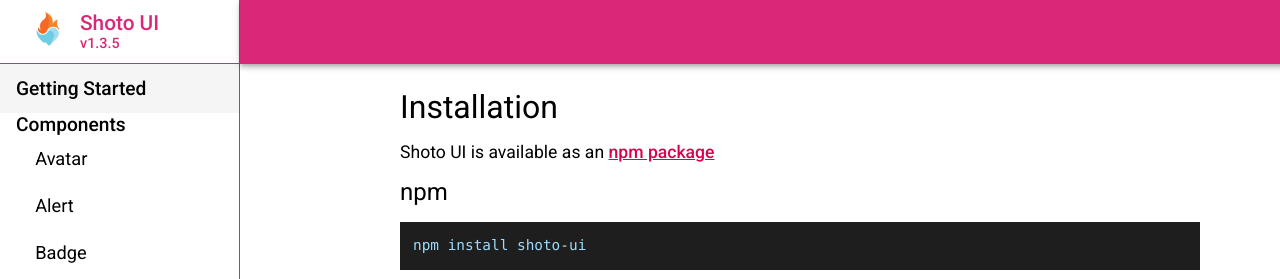
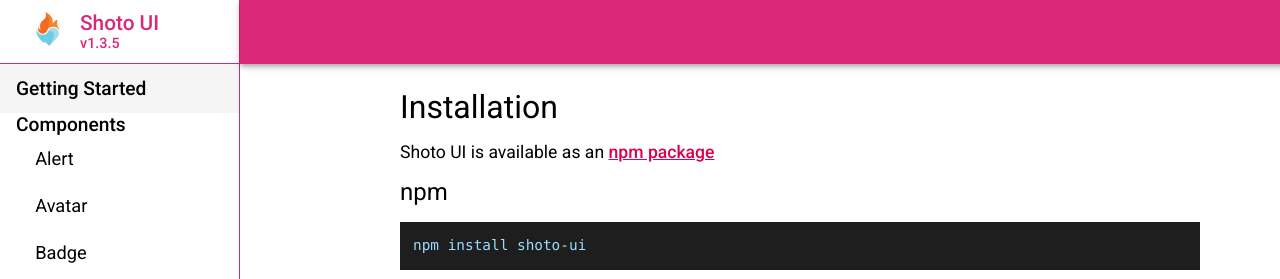
Before and after one commit to OmkarArora/shoto-ui-docs, a React (Create React App) app: page / in a window 1280 px wide. Shown: the top 279 px of the page. Built offline with nearby package versions, Linux system fonts and the light colour scheme.

Commit message:
chore: changed order in sidenav

```diff
--- a/src/components/Sidenav/Sidenav.js
+++ b/src/components/Sidenav/Sidenav.js
@@ -43,18 +43,18 @@ export const Sidenav = () => {
           <ul className="ul-inner">
             <li className="link-hoverable">
               <Link
+                to="/alerts"
+                className={activeNavLink === "alerts" ? "active" : ""}
+              >
+                <button>Alert</button>
+              </Link>
+            </li>
+            <li className="link-hoverable">
+              <Link
                 to="/avatars"
                 className={activeNavLink === "avatars" ? "active" : ""}
               >
                 <button>Avatar</button>
-              </Link>
-            </li>
-            <li className="link-hoverable">
-              <Link
-                to="/alerts"
-                className={activeNavLink === "alerts" ? "active" : ""}
-              >
-                <button>Alert</button>
               </Link>
             </li>
             <li className="link-hoverable">
```
Lines whose indentation alone changed are shown as unchanged.
